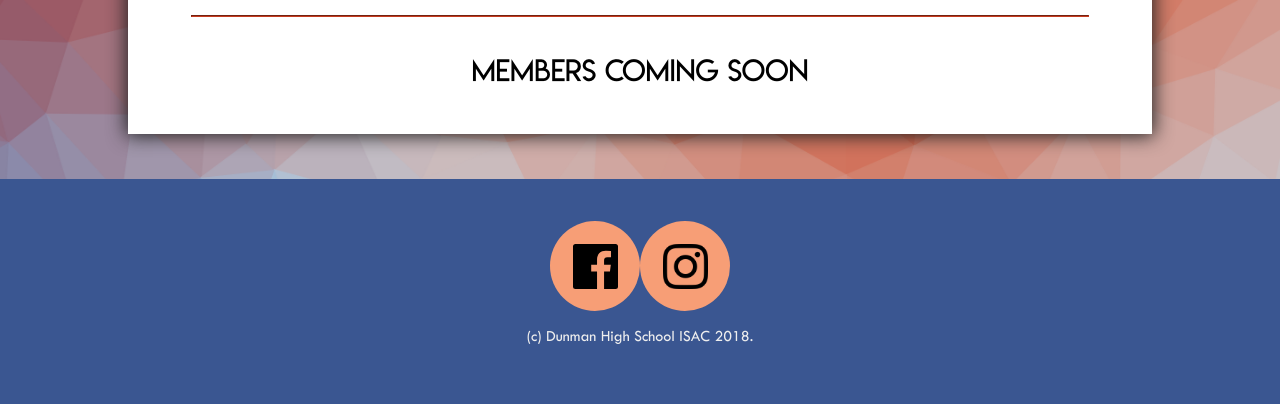
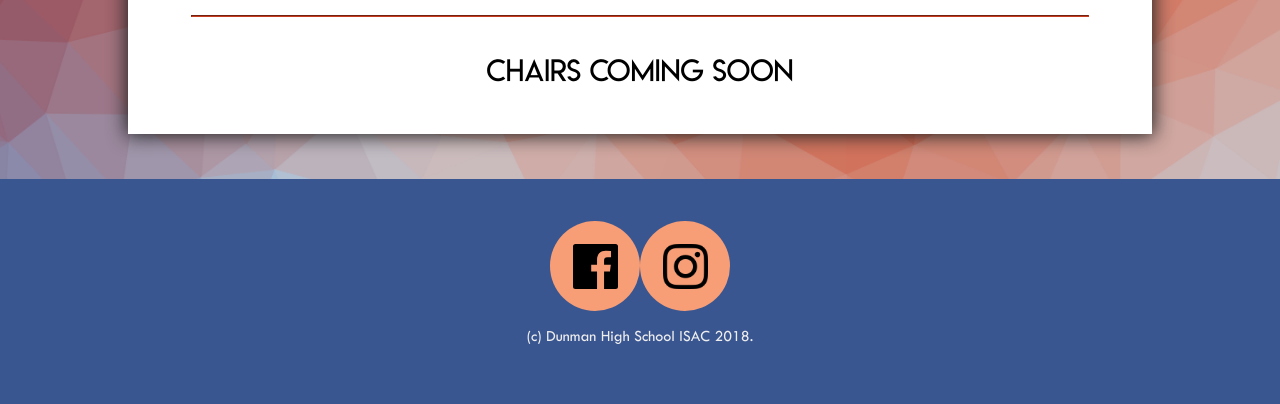
Before and after one commit to kaine119/dhap-2019, a Jekyll site: the page built from writeups/_councils/special_programmes.md, in a window 1280 px wide. Shown: the part 552-956 px from the top of the page. Built offline with Jekyll 4.4.1, drawn with Linux system fonts in a browser that asks for light colours.

Commit message:
Fix header and group list for group pages * Use default titlebar image if there' no picture for the group * Change filler text to "Chairs coming soon" for councils only

```diff
--- a/_layouts/group.html
+++ b/_layouts/group.html
@@ -5,14 +5,22 @@
     - group.css
 ---
 
-{% assign image_name = "groups/" | append: page.image_name %}
+{% if page.image_name %}
+    {% assign image_name = "groups/" | append: page.image_name %}
+{% else %}
+    {% assign image_name = "" %}
+{% endif %}
 {% include titlebar.html title=page.name image=image_name %}
 
 {{ content }}
 
 <hr>
 
+{% if page.collection == "councils" %}
+<h2>Chairs coming soon</h2>
+{% else %}
 <h2>Members coming soon</h2>
+{% endif %}
 
 <!-- {% for person in site.people %}
     {% if person.group == page.name_short %}
```
